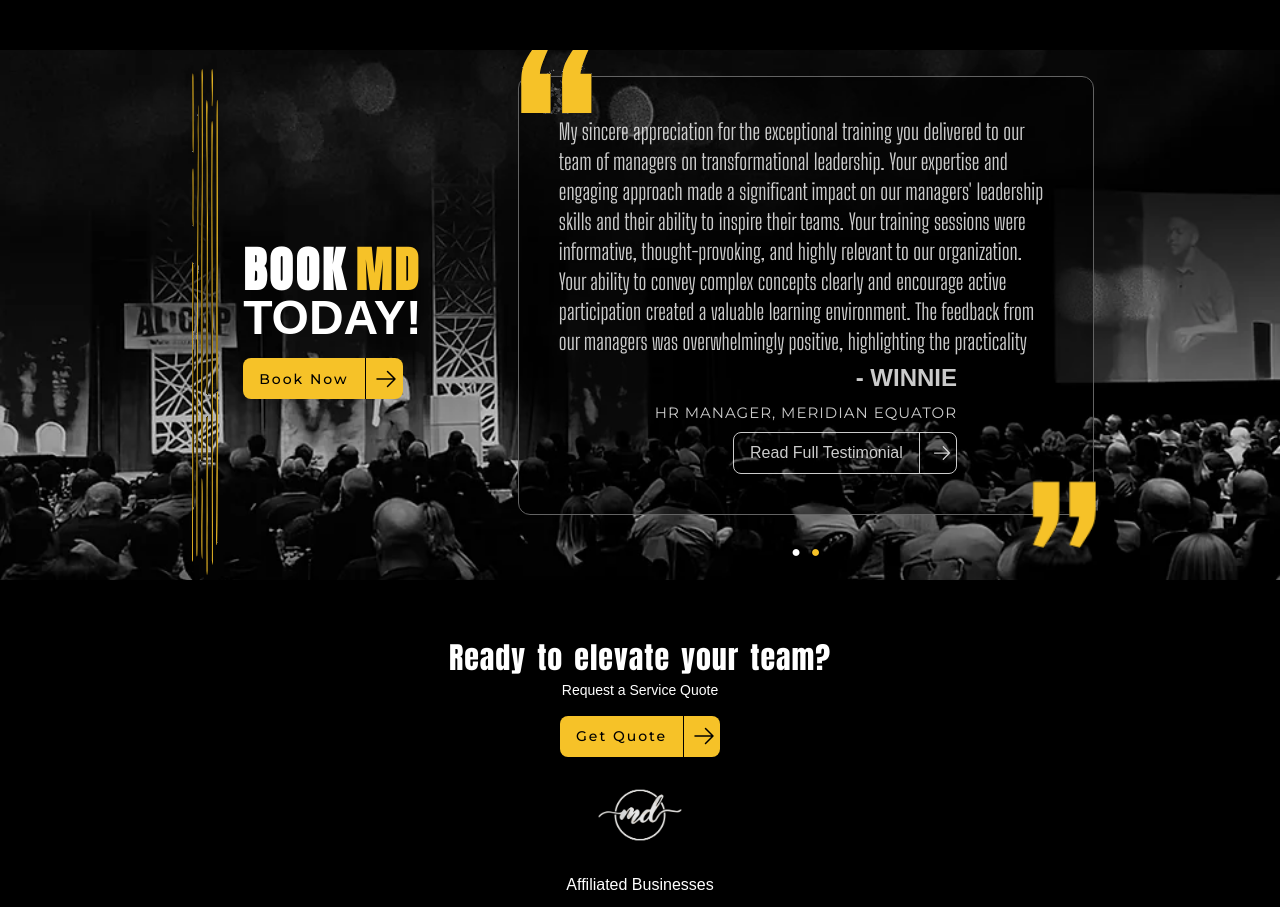
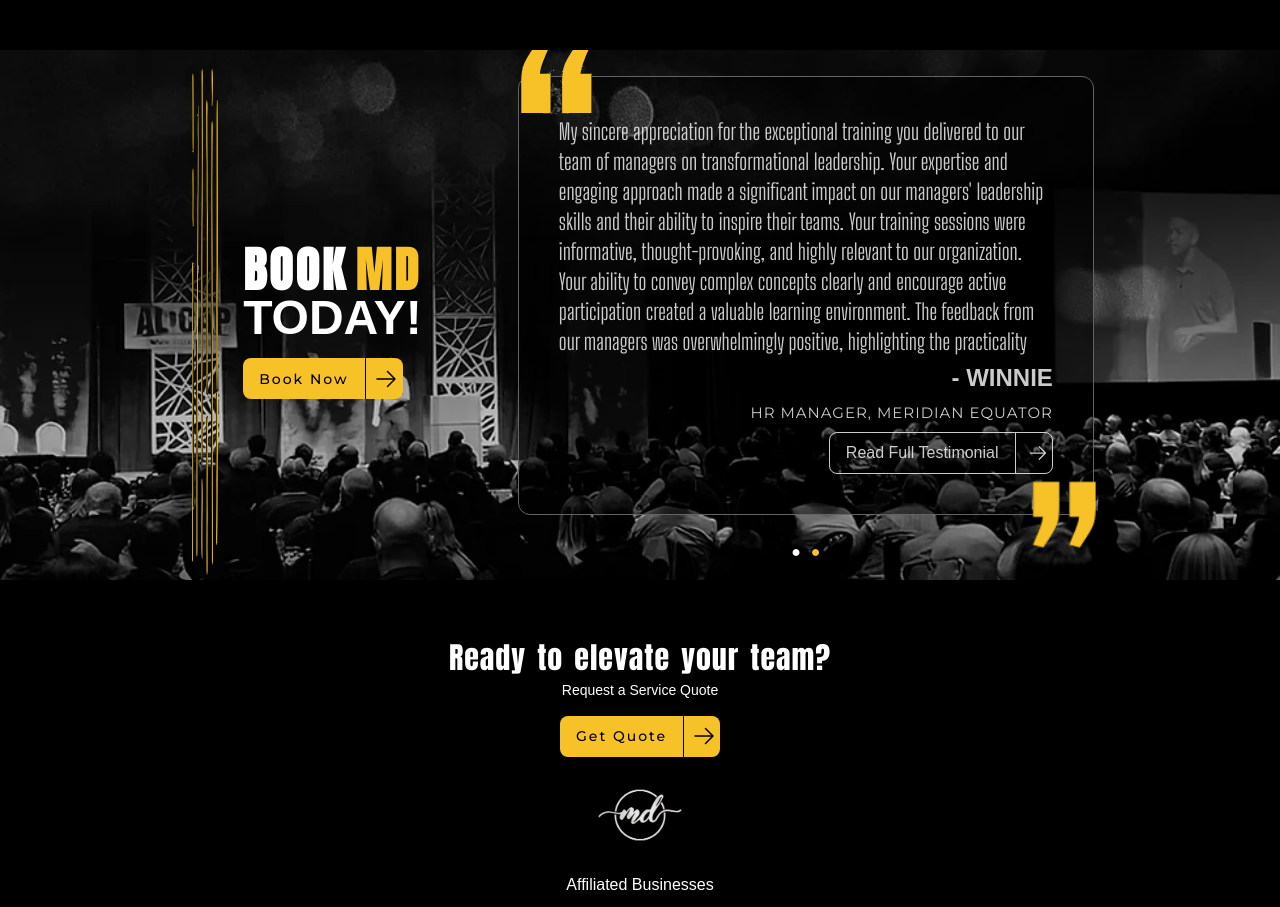
Before and after one commit to allanXQ/inky-ui, a React (Vite) app: page /home in a window 1280 px wide. Shown: the part 2983-3890 px from the top of the page. Built offline with nearby package versions, Linux system fonts and the light colour scheme; no server answers.

Commit message:
update styleing

```diff
--- a/src/Components/Home/Testimonials.jsx
+++ b/src/Components/Home/Testimonials.jsx
@@ -70,7 +70,7 @@ const Testimonials = ({ openTestimonialModal, testimonialContent }) => {
                 animate="center"
                 exit="exit"
                 variants={variants}
-                className="flex flex-col items-center overflow-hidden"
+                className="flex flex-col overflow-hidden"
               >
                 <div className="max-h-[245px] overflow-y-hidden">
                   <p className="big-shoulders-regular text-ellipsis max-h-[245px] overflow-y-hidden">
```
